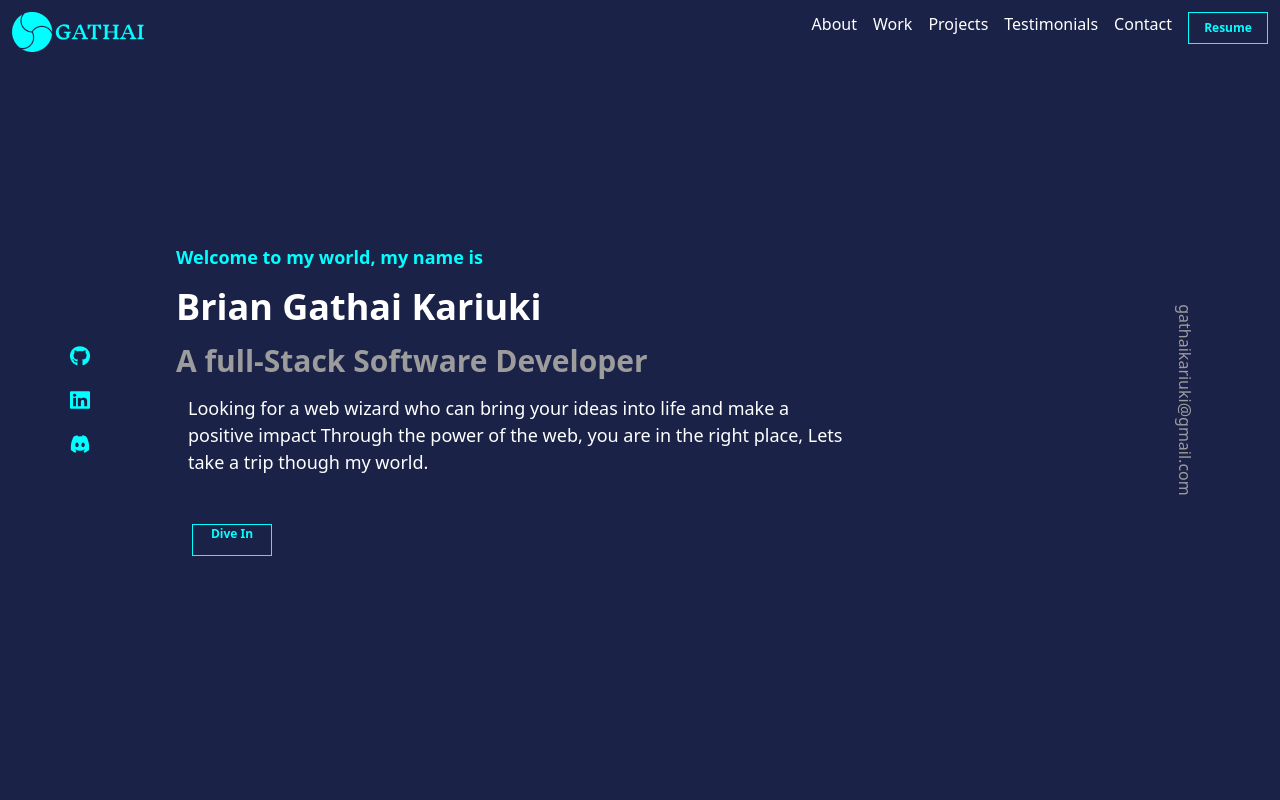
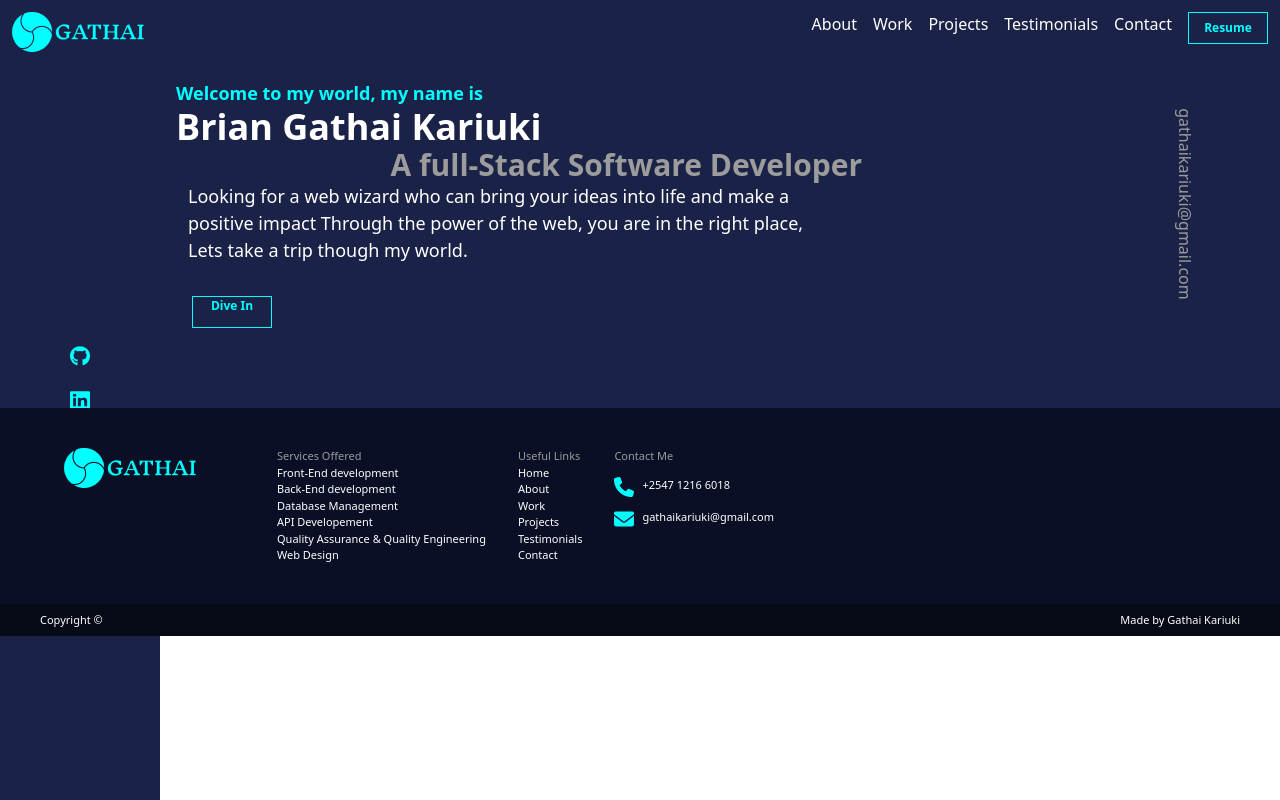
Before and after one commit to GathaiKE/Portfolio, an Angular app: page / in a window 1280 px wide. Shown: the top 800 px of the page. Built offline with nearby package versions, Linux system fonts and the light colour scheme.

Commit message:
Landing page layout

```diff
--- a/src/app/landing/landing.component.html
+++ b/src/app/landing/landing.component.html
@@ -1,14 +1,16 @@
 <div class="w-full">
     <app-header></app-header>
-<div class="flex h-screen">
+<div class="flex min-h-full">
     <app-socials></app-socials>
 
-    <div class="w-full bg-primary-light text-white flex flex-col md:justify-center items-center md:items-start md:pl-4 py-20 gap-4 lg:ml-40">
-        <P class="text-cyan text-lg font-bold ">Welcome to my world, my name is</P>
-        <h1 class="text-4xl font-bold ">Brian Gathai Kariuki</h1>
-        <h2 class="text-smokewhite text-center text-3xl font-bold"> A full-Stack Software Developer</h2>
-        <p class="md:w-3/4 w-full text-lg px-3">Looking for a web wizard who can bring your ideas into life and make a positive impact Through the power of the web, you are in the right place, Lets take a trip though my world.</p>
-        <button class="flex self-start ml-4 mt-8 justify-center" [routerLink]="['/about']">Dive In</button>
+    <div class="w-full bg-primary-light text-white flex flex-col md:justify-center items-center md:items-start md:pl-4 py-20 px-3 gap-4 lg:ml-40">
+        <div class="my-auto">
+            <P class="text-cyan text-lg font-bold ">Welcome to my world, my name is</P>
+            <h1 class="text-4xl font-bold ">Brian Gathai Kariuki</h1>
+            <h2 class="text-smokewhite text-center text-3xl font-bold"> A full-Stack Software Developer</h2>
+            <p class="md:w-3/4 w-full text-lg px-3">Looking for a web wizard who can bring your ideas into life and make a positive impact Through the power of the web, you are in the right place, Lets take a trip though my world.</p>
+            <button class="flex self-start ml-4 mt-8 justify-center" [routerLink]="['/about']">Dive In</button>
+        </div>
     </div>
 
     <app-side-component></app-side-component>
```
